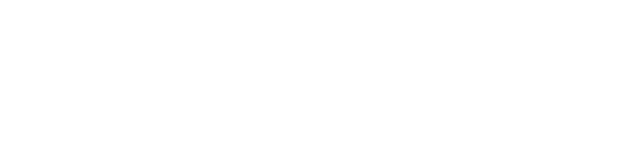
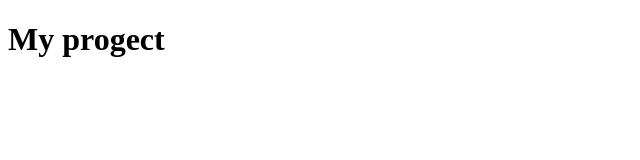
Before and after one commit to VazilX/my-project, a plain HTML site: page index.html in a window 1280 px wide. Shown: the whole page, without its empty margins (0-640 px from the left). Drawn offline with Linux system fonts and the light colour scheme.

```diff
--- a/index.html
+++ b/index.html
@@ -6,6 +6,6 @@
   <title>Document</title>
 </head>
 <body>
-
+  <h1>My progect</h1>
 </body>
 </html>
```
